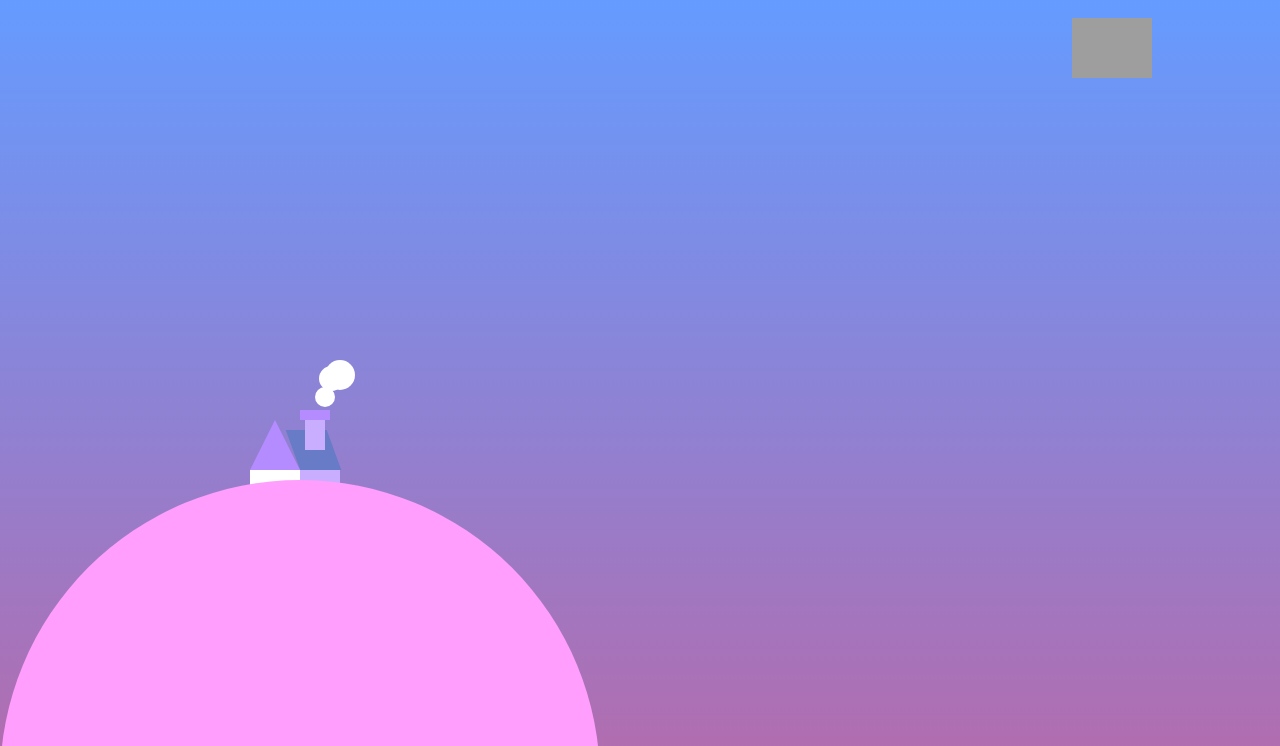
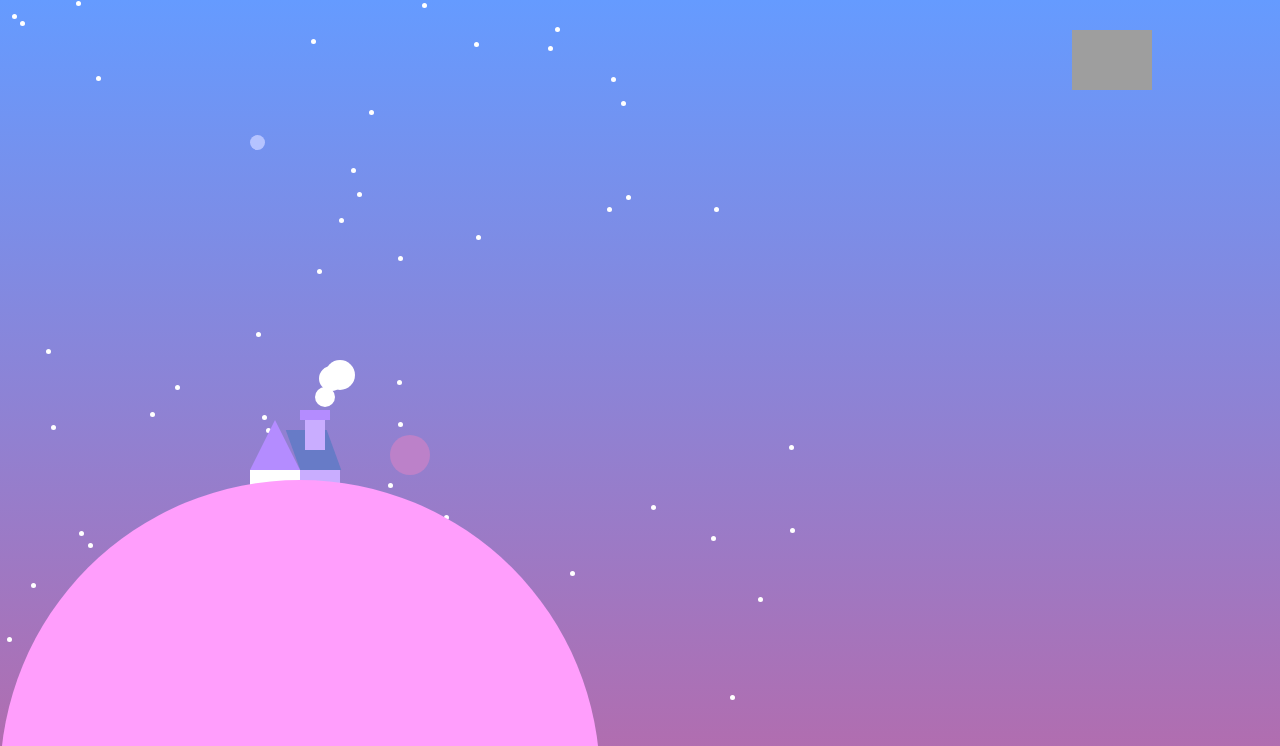
Before and after one commit to pionperf0466/2019CS8Tri2, a plain HTML site: page night scene/scene.html in a window 1280 px wide. Shown: the top 746 px of the page. Drawn offline with nearby package versions, Linux system fonts and the light colour scheme; grey boxes are pictures that could not be loaded.

Commit message:
star container

```diff
--- a/night scene/scene.html
+++ b/night scene/scene.html
@@ -20,6 +20,7 @@
             width: 80px;
             height: 80px;
             right: 10%;
+            top: 20px;
         }
         #frontWall{
             width: 50px;
@@ -126,12 +127,36 @@
              left:75px;
             bottom: 160px;
          }
+         #planetB{
+            border-radius: 50%;
+            width: 40px;
+            height: 40px;
+            background-color: #bc81c9;
+            position: absolute;
+             left:140px;
+            bottom: 75px;
+         }
+         #planetC{
+            border-radius: 50%;
+            width: 15px;
+            height: 15px;
+            background-color: #b5c3ff;
+            position: absolute;
+             left: px;
+            bottom: 400px;
+         }
+
+
          .star{
              border-radius: 50%;
             width: 5px;
             height: 5px;
             background-color: white;
-
+            position: absolute;
+         }
+         #starContainer{
+             height: 100%;
+             width: 100%;
 
          }
 
@@ -139,7 +164,8 @@
     <script src='https://code.jquery.com/jquery-3.4.1.min.js'></script>
     </head>
     <body>
-        <div class='body'></div>
+        <div id='starContainer'>
+        </div>
         <div id='moon1'></div>
         <div id='house'>
             <div id='shadow'></div>
@@ -152,6 +178,8 @@
             <div id='smokecloud1'></div>
             <div id='smokecloud2'></div>
             <div id='smokecloud3'></div>
+            <div id='planetB'></div>
+            <div id='planetC'></div>
         </div>
 
         <div id='ground' class='body'></div>
--- a/night scene/stars.js
+++ b/night scene/stars.js
@@ -1,9 +1,10 @@
-var x = Math.floor(Math.random() * 1500);
-console.log(x);
+for (var i = 1; i <= 100; i++) {
 
-var y = Math.floor(Math.random() * 800);
-console.log(y);
+    var x = Math.floor(Math.random() * 1200);
+    console.log(x);
 
-/*for (i = 1; i <= 100; i++) {
-    $('body').append("<div class='star'></div>");
-}*/
+    var y = Math.floor(Math.random() * 800);
+    console.log(y);
+
+    $('#starContainer').append("<div class='star' style='top:" + x + "px; left:" + y +"px;'></div>");
+}
```
